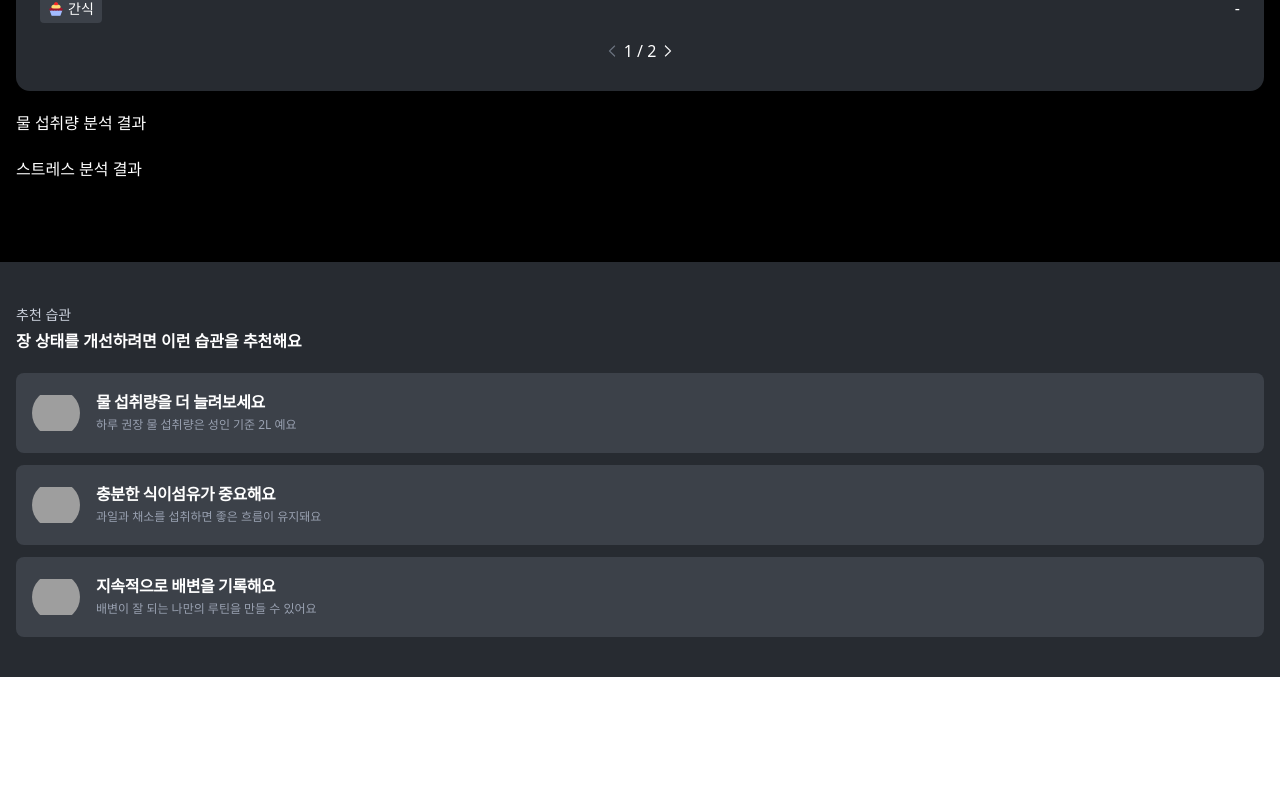
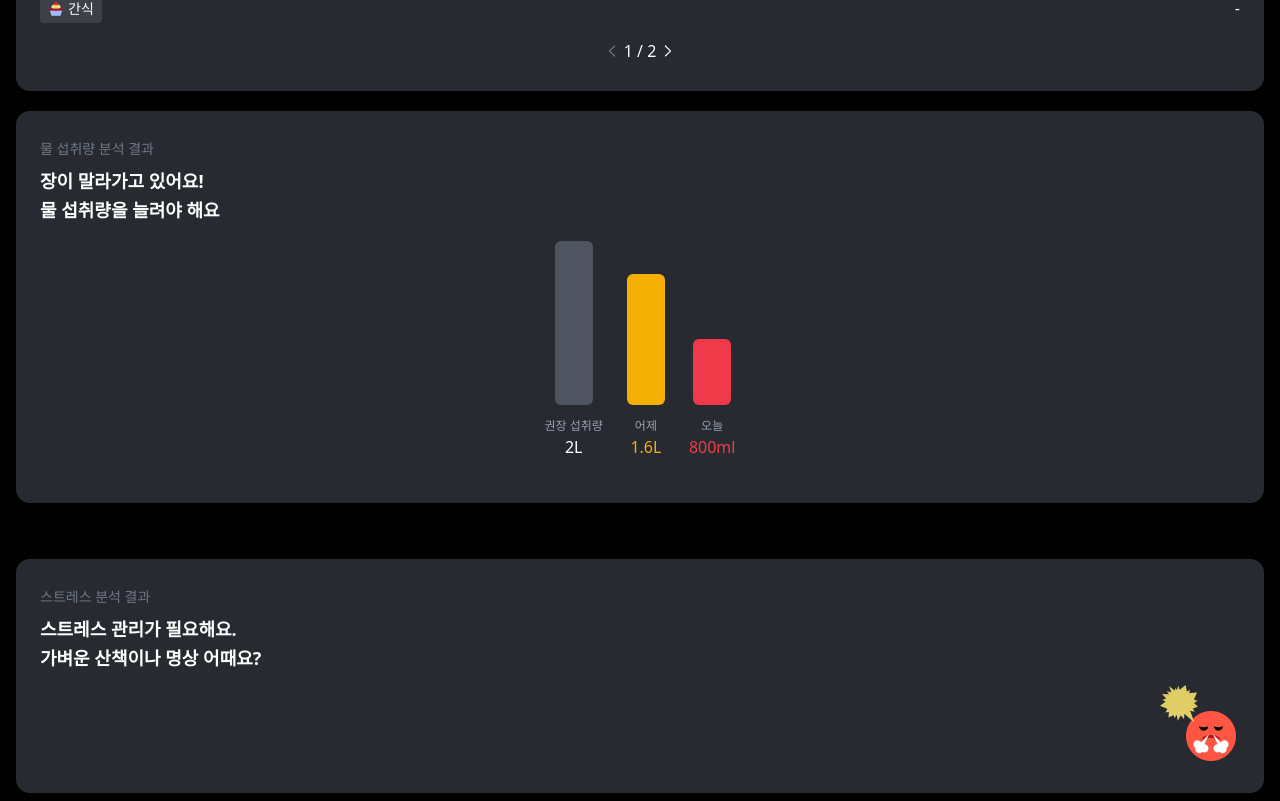
Before and after one commit to depromeet/dpm17-team4-client, a Next.js app in the folder web/: page /report/daily in a window 1280 px wide. Shown: the part 1039-1840 px from the top of the page. Before the commit the page ends 1716 px from the top, so only its background shows below. Built offline with nearby package versions, Linux system fonts and the light colour scheme; grey boxes are pictures that could not be loaded.

Commit message:
feat: 물 섭취량 컴포넌트 제작 및 스트레스 컴포넌트 분리

```diff
--- /dev/null
+++ b/web/src/app/report/daily/_components/StressReport.tsx
@@ -0,0 +1,23 @@
+import Image from 'next/image';
+import type { Stress } from '../types';
+
+export const StressReport = ({ stressData }: { stressData: Stress }) => {
+  return (
+    <div className="flex flex-col space-y-5 mt-9">
+      <div className="bg-[#272B31] rounded-[14px] py-7 px-6 w-full">
+        <p className="text-[#707885] text-body3-m mb-2">스트레스 분석 결과</p>
+        <p className="text-white text-[18px] font-semibold whitespace-pre-line">
+          {stressData.message}
+        </p>
+        <div className="mt-2 flex justify-end">
+          <Image
+            src={stressData.image}
+            alt="스트레스 이미지"
+            width={84}
+            height={84}
+          />
+        </div>
+      </div>
+    </div>
+  );
+};
--- /dev/null
+++ b/web/src/app/report/daily/_components/WaterReport.tsx
@@ -0,0 +1,49 @@
+import type { Water } from '../types';
+import { getWaterLevelColor, getWaterNameLabel } from '../utils';
+
+const WATER_HEIGHT = 164;
+const WATER_MAX_VALUE = 2000;
+const LITER_UNIT = 1000;
+
+export const WaterReport = ({ waterData }: { waterData: Water }) => {
+  return (
+    <div className="bg-[#272B31] rounded-[14px] py-7 px-6 w-full">
+      <p className="text-[#707885] text-body3-m mb-2">물 섭취량 분석 결과</p>
+      <p className="text-white text-[18px] font-semibold whitespace-pre-line">
+        {waterData.message}
+      </p>
+      <div className="flex gap-6 items-end justify-center px-4 pt-4 pb-4">
+        {waterData.items.map((item) => (
+          <div key={item.name} className="flex flex-col items-center">
+            <div
+              className="rounded-md w-9.5 mb-3"
+              style={{
+                height: `${(WATER_HEIGHT / WATER_MAX_VALUE) * item.value}px`,
+                backgroundColor:
+                  item.name === 'STANDARD'
+                    ? '#4E5560'
+                    : getWaterLevelColor(item.value),
+              }}
+            />
+            <p className="text-[#99A1B1] text-body4-m">
+              {getWaterNameLabel(item.name)}
+            </p>
+            <p
+              className="text-body2-m"
+              style={{
+                color:
+                  item.name === 'STANDARD'
+                    ? '#ffffff'
+                    : getWaterLevelColor(item.value),
+              }}
+            >
+              {item.value >= LITER_UNIT
+                ? `${(item.value / LITER_UNIT).toFixed(1).replace(/\.0$/, '')}L`
+                : `${item.value}ml`}
+            </p>
+          </div>
+        ))}
+      </div>
+    </div>
+  );
+};
--- a/web/src/app/report/daily/mockData.ts
+++ b/web/src/app/report/daily/mockData.ts
@@ -1,6 +1,7 @@
 import BreakfastImage from '@/assets/report/breakfast.png';
 import CharacterImage from '@/assets/report/charactoer1.png';
 import DinnerImage from '@/assets/report/dinner.png';
+import StressImage from '@/assets/report/emoji_anger.png';
 import LunchImage from '@/assets/report/lunch.png';
 import SnackImage from '@/assets/report/snack.png';
 
@@ -89,16 +90,16 @@ export const mockReportData: ReportData = {
     ],
   },
   water: {
-    message: '장이 말라가고 있어요! 물 섭취량을 늘려야 해요',
+    message: `장이 말라가고 있어요!\n물 섭취량을 늘려야 해요`,
     items: [
       { name: 'STANDARD', value: 2000, color: '#9CA3AF', level: 'HIGH' },
-      { name: 'YESTERDAY', value: 500, color: '#FBBF24', level: 'MEDIUM' },
-      { name: 'TODAY', value: 200, color: '#EF4444', level: 'LOW' },
+      { name: 'YESTERDAY', value: 1600, color: '#23ABFF', level: 'MEDIUM' },
+      { name: 'TODAY', value: 800, color: '#EF4444', level: 'LOW' },
     ],
   },
   stress: {
-    message: '스트레스 관리가 필요해요. 가벼운 산책이나 명상 어때요?',
-    image: '😤',
+    message: `스트레스 관리가 필요해요.\n가벼운 산책이나 명상 어때요?`,
+    image: StressImage,
   },
   suggestion: {
     message: '장 상태를 개선하려면 이런 습관을 추천해요',
--- a/web/src/app/report/daily/page.tsx
+++ b/web/src/app/report/daily/page.tsx
@@ -5,6 +5,8 @@ import { useState } from 'react';
 import { Suggestions } from './_components/Suggestions';
 import { DefecationScore } from './_components/DefecationScore';
 import { FoodReport } from './_components/FoodReport';
+import { StressReport } from './_components/StressReport';
+import { WaterReport } from './_components/WaterReport';
 import { mockReportData } from './mockData';
 import type { Card, ReportPeriod } from './types';
 import { formatDate, getColorLabel, getShapeLabel } from './utils';
@@ -296,9 +298,9 @@ export default function DailyReportPage() {
         <div className="flex flex-col space-y-5 mt-9">
           <DefecationScore score={reportData.poo.score} />
           <FoodReport foodData={reportData.food} />
+          <WaterReport waterData={reportData.water} />
 
-          <div>물 섭취량 분석 결과</div>
-          <div>스트레스 분석 결과</div>
+          <StressReport stressData={reportData.stress} />
         </div>
       </main>
 
--- a/web/src/app/report/daily/types.ts
+++ b/web/src/app/report/daily/types.ts
@@ -80,7 +80,7 @@ export type Water = {
 // NOTE(seonghyun): 스트레스 관련 타입
 export type Stress = {
   message: string;
-  image: string;
+  image: string | StaticImageData;
 };
 
 // NOTE(seonghyun): 추천 습관 관련 타입
--- a/web/src/app/report/daily/utils.ts
+++ b/web/src/app/report/daily/utils.ts
@@ -31,6 +31,18 @@ export const getWaterLevelLabel = (level: string): string => {
     LOW: '낮음',
   };
   return mapping[level] || level;
+};
+
+export const getWaterValue = (value: number): string => {
+  if (value <= 2000) return 'HIGH';
+  if (value <= 1600) return 'MEDIUM';
+  return 'LOW';
+};
+
+export const getWaterLevelColor = (value: number): string => {
+  if (value <= 800) return '#F13A49';
+  if (value <= 1600) return '#F4B005';
+  return '#23ABFF';
 };
 
 export const getColorLabel = (color: string): string => {
```
Also changed, not shown: web/src/assets/report/emoji_anger.png (added).
